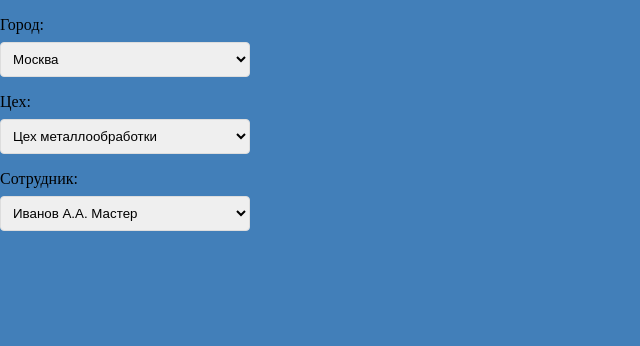
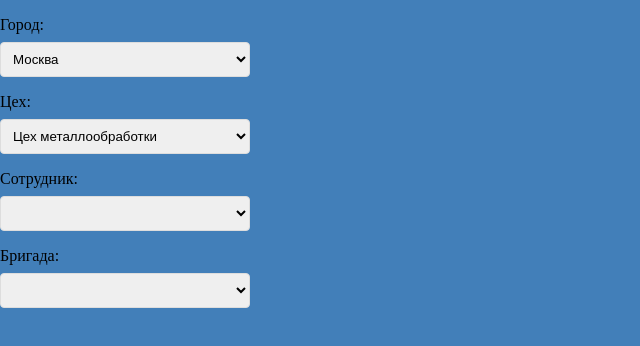
Before and after one commit to WarGhost132/sgs-test-task, a Vue app in the folder vue/: page /#/ in a window 1280 px wide. Shown: the top 346 px of the page, without its empty margins (0-640 px from the left). Built offline with nearby package versions, Linux system fonts and the light colour scheme.

Commit message:
add entity team

```diff
--- a/vue/src/app/providers/store.ts
+++ b/vue/src/app/providers/store.ts
@@ -25,3 +25,6 @@ export * from '@/entities/department'
 
 // Employess
 export * from '@/entities/employee'
+
+// Teams
+export * from '@/entities/team'
--- /dev/null
+++ b/vue/src/entities/team/index.ts
@@ -0,0 +1 @@
+export * from './model'
--- /dev/null
+++ b/vue/src/entities/team/model/api/index.ts
@@ -0,0 +1 @@
+export { mockTeams } from './mockData'
--- /dev/null
+++ b/vue/src/entities/team/model/api/mockData.ts
@@ -0,0 +1,7 @@
+import type { Teams } from "../types";
+
+export const mockTeams: Teams = [
+  { id: '1', name: 'Бригада А', description: 'Утренняя смена' },
+  { id: '2', name: 'Бригада Б', description: 'Вечерняя смена' },
+  { id: '3', name: 'Бригада В', description: 'Ночная смена' },
+]
--- /dev/null
+++ b/vue/src/entities/team/model/index.ts
@@ -0,0 +1 @@
+export { useTeamStore } from './store'
--- /dev/null
+++ b/vue/src/entities/team/model/store.ts
@@ -0,0 +1,34 @@
+import { defineStore } from "pinia";
+import { ref } from "vue";
+import type { Team, Teams } from "./types";
+import { mockTeams } from "./api";
+
+export const useTeamStore = defineStore('teams', () => {
+  const teams = ref<Teams>([])
+  const isLoading = ref(false)
+  const error = ref<string | null>(null)
+
+  const getById = (id: string): Team | undefined => {
+    return teams.value.find(team => team.id === id)
+  }
+
+  const loadTeams = async () => {
+    try {
+      isLoading.value = true
+      teams.value = mockTeams
+    } catch (err) {
+      error.value = err instanceof Error ? err.message : 'Unknown error'
+    } finally {
+      isLoading.value = false
+    }
+  }
+
+  return {
+    teams,
+    isLoading,
+    error,
+
+    getById,
+    loadTeams
+  }
+})
--- /dev/null
+++ b/vue/src/entities/team/model/types.ts
@@ -0,0 +1,7 @@
+export interface Team {
+  id: string
+  name: string
+  description: string
+}
+
+export type Teams = Team[]
--- a/vue/src/pages/auth/index.vue
+++ b/vue/src/pages/auth/index.vue
@@ -1,20 +1,24 @@
 <script setup lang="ts">
 import { storeToRefs } from 'pinia'
 import { computed, onMounted, ref, watch } from 'vue'
-import { useCityStore, useDepartmentStore, useEmployeeStore } from '@stores'
+import { useCityStore, useDepartmentStore, useEmployeeStore, useTeamStore } from '@stores'
 
 const cityStore = useCityStore()
 const departmentStore = useDepartmentStore()
 const employeeStore = useEmployeeStore()
+const teamStore = useTeamStore()
 
 const selectedCityId = ref('')
 const selectedDeptId = ref('')
+const selectedEmpId = ref('')
+const selectedTeamId = ref('')
 
 onMounted(async () => {
   await Promise.all([
     cityStore.loadCities(),
     departmentStore.loadDepartments(),
-    employeeStore.loadEmployees()
+    employeeStore.loadEmployees(),
+    teamStore.loadTeams()
   ])
   if (cities.value.length) selectedCityId.value = cities.value[0].id
 })
@@ -22,6 +26,7 @@ onMounted(async () => {
 const { cities, isLoading: cityLoading, error: cityError } = storeToRefs(cityStore)
 const { isLoading: deptLoading, error: deptError, getByCityId: getDeptsByCity } = storeToRefs(departmentStore)
 const { isLoading: empLoading, error: empError, getByDepartmentId: getEmpsByDept } = storeToRefs(employeeStore)
+const { teams, isLoading: teamsLoading, error: teamsError } = storeToRefs(teamStore)
 
 const filteredDepartments = computed(() =>
   selectedCityId.value ? getDeptsByCity.value(selectedCityId.value) : []
@@ -39,8 +44,8 @@ watch(filteredDepartments, (depts) => {
   }
 })
 
-const error = computed(() => cityError.value || deptError.value || empLoading.value)
-const isLoading = computed(() => cityLoading.value || deptLoading.value || empError.value)
+const error = computed(() => cityError.value || deptError.value || empLoading.value || teamsLoading.value)
+const isLoading = computed(() => cityLoading.value || deptLoading.value || empError.value || teamsError.value)
 </script>
 
 <template>
@@ -80,6 +85,7 @@ const isLoading = computed(() => cityLoading.value || deptLoading.value || empEr
 
       <label>Сотрудник:</label>
       <select
+        v-model="selectedEmpId"
         :disabled="!selectedDeptId || !filteredEmployees.length"
       >
         <option
@@ -94,6 +100,18 @@ const isLoading = computed(() => cityLoading.value || deptLoading.value || empEr
       <div v-if="selectedDeptId && !filteredEmployees.length" class="hint">
         Нет доступных сотрудников в выбранном цехе
       </div>
+
+      <label>Бригада:</label>
+      <select v-model="selectedTeamId">
+        <option
+          v-for="team in teams"
+          :key="team.id"
+          :value="team.id"
+        >
+          {{ team.name }}
+          <span v-if="team.description">({{ team.description }})</span>
+        </option>
+      </select>
     </div>
   </div>
 </template>
```
